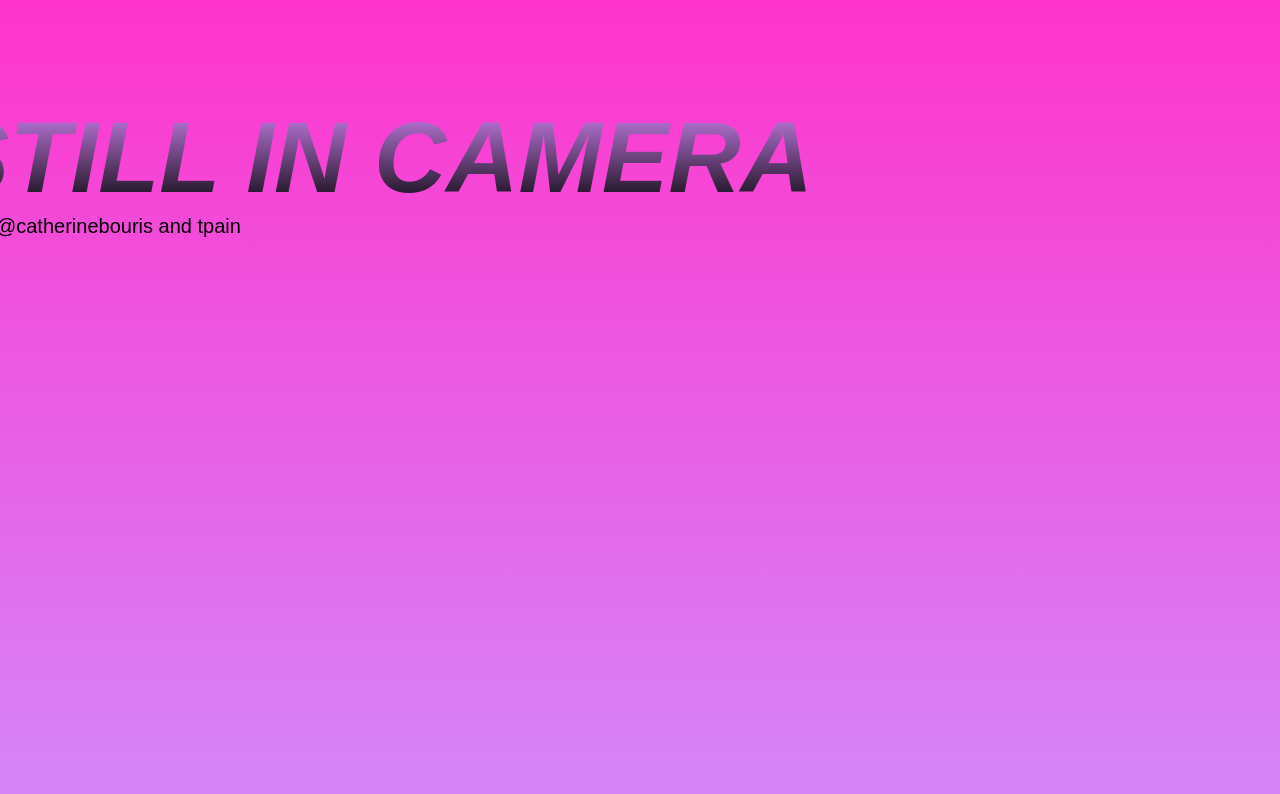
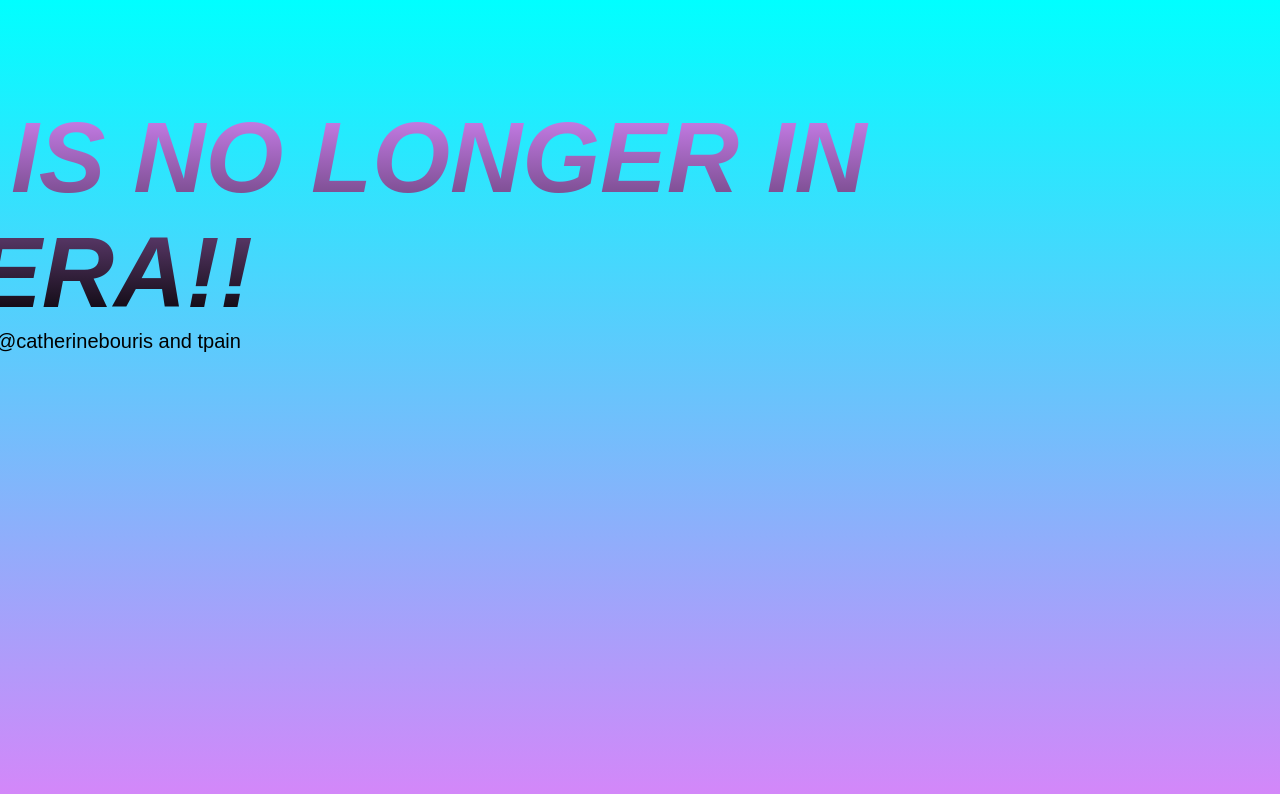
Before and after one commit to slangers/isusuboardstillincamera, a plain HTML site: page index.html in a window 1280 px wide. Drawn offline with Linux system fonts and the light colour scheme.

Commit message:
no longer in camera!!

```diff
--- a/index.html
+++ b/index.html
@@ -4,7 +4,7 @@
 
 			body {
 				background-color: #ff3300;
-				background: linear-gradient(#ff33cc, #D586F9);
+				background: linear-gradient(aqua, #D586F9);
 				padding: 0;
 			}
 
@@ -80,7 +80,7 @@
 <body>
 <div class="hecticshit">
 <div>
-<div class="transparency"><span>usu board is still in camera</span></div>
+<div class="transparency"><span>no!! usu board is no longer in camera!!</span></div>
 <div class="other">also happy birthday Cathy @catherinebouris and tpain</div>
 </div>
 </div>
```
